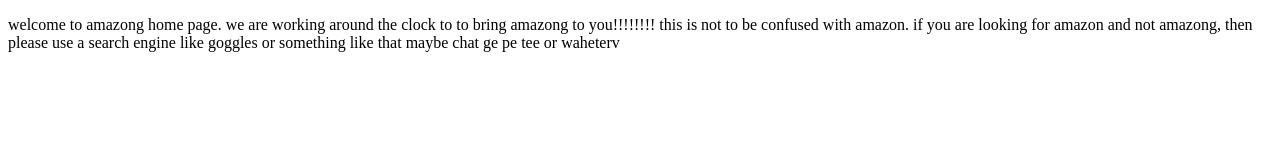
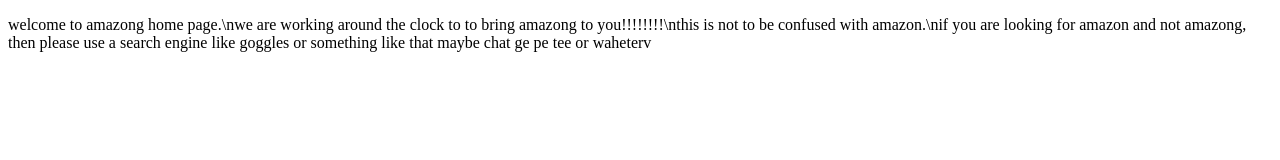
Before and after one commit to vilijur/amazong.vilijur.fish, a plain HTML site: page index.html in a window 1280 px wide. Drawn offline with Linux system fonts and the light colour scheme.

Commit message:
Update index.html

```diff
--- a/index.html
+++ b/index.html
@@ -4,6 +4,6 @@
         <title>amazong</title>
     </head>
     <body>
-        <p>welcome to amazong home page. we are working around the clock to to bring amazong to you!!!!!!!! this is not to be confused with amazon. if you are looking for amazon and not amazong, then please use a search engine like goggles or something like that maybe chat ge pe tee or waheterv</p>
+        <p>welcome to amazong home page.\nwe are working around the clock to to bring amazong to you!!!!!!!!\nthis is not to be confused with amazon.\nif you are looking for amazon and not amazong, then please use a search engine like goggles or something like that maybe chat ge pe tee or waheterv</p>
     </body>
 </html>
```
